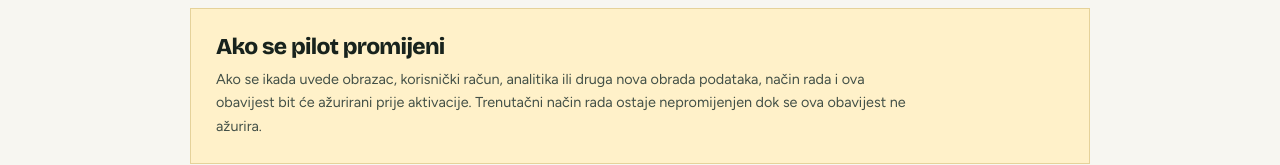
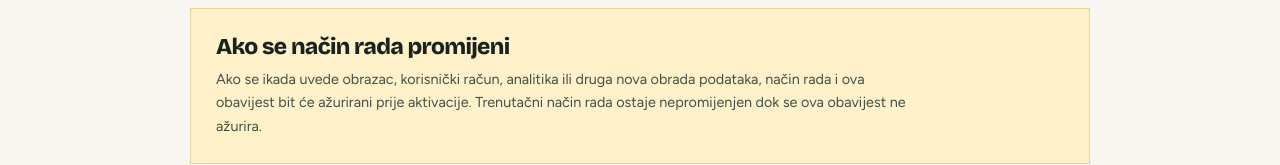
Before and after one commit to romansimunovic/Potez, a plain HTML site: page privacy.html in a window 1280 px wide. Shown: the part 1685-1850 px from the top of the page. Drawn offline with Linux system fonts and the light colour scheme.

Commit message:
Finalize public release wording

```diff
--- a/privacy.html
+++ b/privacy.html
@@ -5,7 +5,7 @@
   <meta name="viewport" content="width=device-width, initial-scale=1, viewport-fit=cover" />
   <meta name="theme-color" content="#f7f4ec" />
   <meta name="color-scheme" content="light dark" />
-  <meta name="description" content="Jasne informacije o privatnosti u POTEZ pilot-aplikaciji." />
+  <meta name="description" content="Jasne informacije o privatnosti i lokalnoj pohrani u POTEZ-u." />
   <title>Privatnost — POTEZ</title>
   <link rel="icon" href="/favicon.svg" type="image/svg+xml" />
   <link rel="manifest" href="/manifest.webmanifest" />
@@ -72,7 +72,7 @@
           <p>Vanjske poveznice vode na druge usluge koje imaju vlastita pravila privatnosti. Pri otvaranju vanjskih stranica primjenjuju se njihova pravila privatnosti.</p>
         </section>
         <section class="legal-panel legal-note">
-          <h2>Ako se pilot promijeni</h2>
+          <h2>Ako se način rada promijeni</h2>
           <p>Ako se ikada uvede obrazac, korisnički račun, analitika ili druga nova obrada podataka, način rada i ova obavijest bit će ažurirani prije aktivacije. Trenutačni način rada ostaje nepromijenjen dok se ova obavijest ne ažurira.</p>
         </section>
       </div>
```
